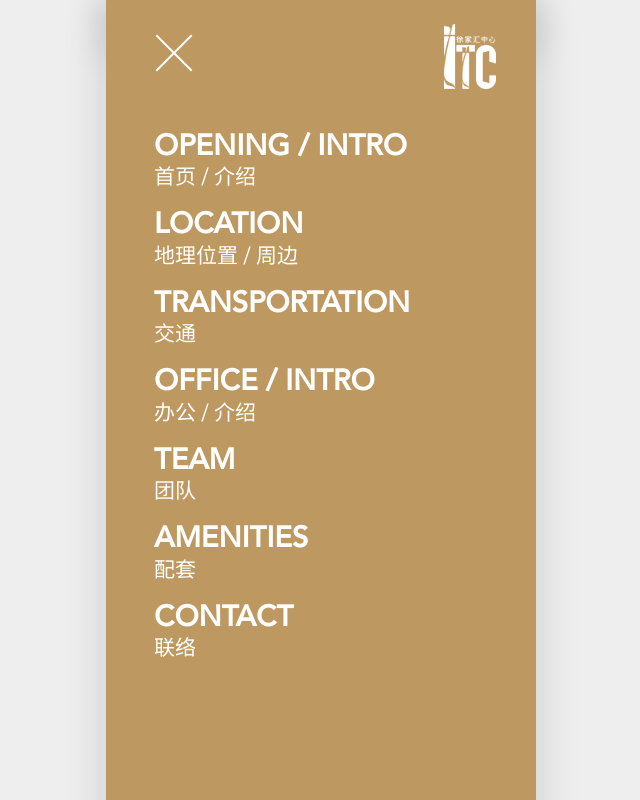
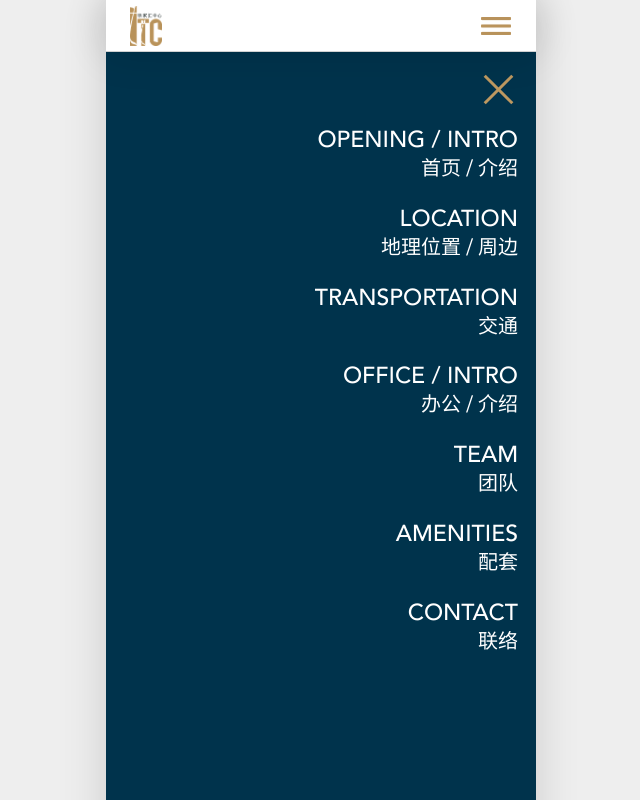
Before and after one commit to ys172/ITC-e-brochure, a plain HTML site: page index.html in a window 1280 px wide. Both pictures are taken after a click on the button 815 px from the left and 26 px from the top of the page. Shown: the top 800 px of the page, without its empty margins (319-959 px from the left). Drawn offline with Linux system fonts and the light colour scheme; a web font is replaced by a local one.

Commit message:
Update styles.css

```diff
--- a/styles.css
+++ b/styles.css
@@ -112,11 +112,11 @@ body.menu-open {
 
 .content-menu {
   position: fixed;
-  top: 0;
+  top: calc(var(--band-height) + env(safe-area-inset-top));
   left: 50%;
-  z-index: 20;
+  z-index: 9;
   width: min(100vw, var(--page-width));
-  height: 100dvh;
+  height: calc(100dvh - var(--band-height) - env(safe-area-inset-top));
   transform: translateX(-50%);
   overflow: hidden;
   pointer-events: none;
@@ -129,7 +129,7 @@ body.menu-open {
   overflow-y: auto;
   overscroll-behavior: contain;
   padding-bottom: calc(48px + env(safe-area-inset-bottom));
-  background: var(--gold);
+  background: var(--blue);
   color: #ffffff;
   transform: translateX(100%);
   transition: transform 420ms ease;
@@ -146,7 +146,7 @@ body.menu-open {
 
 .content-menu-header {
   position: absolute;
-  top: env(safe-area-inset-top);
+  top: 0;
   left: 0;
   z-index: 2;
   width: 100%;
@@ -156,72 +156,67 @@ body.menu-open {
 
 .content-menu-close {
   position: absolute;
-  top: 20px;
-  left: clamp(24px, 7.4vw, 36px);
-  width: 64px;
-  height: 64px;
+  top: 9px;
+  right: 14px;
+  width: 48px;
+  height: 54px;
+  padding: 0;
+  border: 0;
+  background: transparent;
+  color: var(--gold);
+  transform: rotate(360deg);
+  transform-origin: center;
+  transition: transform 420ms ease;
+  pointer-events: auto;
+}
+
+.content-menu.is-open .content-menu-close {
+  transform: rotate(0deg);
+}
+
+.content-menu-close::before,
+.content-menu-close::after {
+  content: "";
+  position: absolute;
+  top: 50%;
+  left: 5px;
+  width: 39px;
+  height: 3px;
+  background: currentColor;
+  transform-origin: center;
+}
+
+.content-menu-close::before {
+  transform: rotate(45deg);
+}
+
+.content-menu-close::after {
+  transform: rotate(-45deg);
+}
+
+.content-menu-logo {
+  display: none;
+}
+
+.content-menu-list {
+  display: flex;
+  flex-direction: column;
+  align-items: flex-end;
+  gap: clamp(22px, 3.6vh, 32px);
+  width: 100%;
+  margin: 76px 0 0;
+  padding: 0 18px 0 28px;
+  list-style: none;
+}
+
+.content-menu-link {
+  display: block;
+  width: 100%;
   padding: 0;
   border: 0;
   background: transparent;
   color: #ffffff;
-  transform: rotate(360deg);
-  transform-origin: center;
-  transition: transform 420ms ease;
-  pointer-events: auto;
-}
-
-.content-menu.is-open .content-menu-close {
-  transform: rotate(0deg);
-}
-
-.content-menu-close::before,
-.content-menu-close::after {
-  content: "";
-  position: absolute;
-  top: 50%;
-  left: 7px;
-  width: 50px;
-  height: 2px;
-  background: currentColor;
-  transform-origin: center;
-}
-
-.content-menu-close::before {
-  transform: rotate(45deg);
-}
-
-.content-menu-close::after {
-  transform: rotate(-45deg);
-}
-
-.content-menu-logo {
-  position: absolute;
-  top: 24px;
-  right: clamp(28px, 8vw, 40px);
-  width: 52px;
-  height: auto;
-  filter: brightness(0) invert(1);
-  pointer-events: none;
-}
-
-.content-menu-list {
-  display: flex;
-  flex-direction: column;
-  gap: clamp(18px, 2.8vh, 26px);
-  width: 100%;
-  margin: calc(132px + env(safe-area-inset-top)) 0 0;
-  padding: 0 24px 0 clamp(40px, 12.3vw, 48px);
-  list-style: none;
-}
-
-.content-menu-link {
-  display: block;
-  width: 100%;
-  padding: 0;
-  border: 0;
-  background: transparent;
-  color: #ffffff;
-  text-align: left;
+  text-align: right;
 }
 
 .content-menu-text {
@@ -235,15 +230,15 @@ body.menu-open {
 
 .content-menu-title {
   font-family: var(--font-heading-en);
-  font-size: clamp(24px, 6.4vw, 29px);
-  font-weight: 700;
-  line-height: 0.98;
+  font-size: clamp(19px, 5.5vw, 23px);
+  font-weight: 500;
+  line-height: 1;
   letter-spacing: 0;
 }
 
 .content-menu-cn {
-  margin-top: 5px;
-  font: 400 clamp(17px, 4.8vw, 21px)/1.08 var(--font-cn);
+  margin-top: 7px;
+  font: 400 clamp(16px, 4.8vw, 20px)/1 var(--font-cn);
   letter-spacing: 0;
 }
 
```
